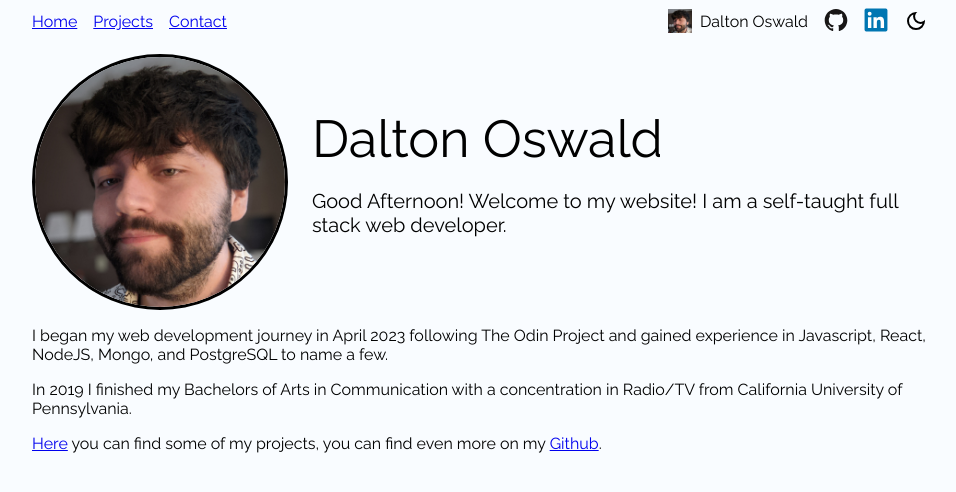
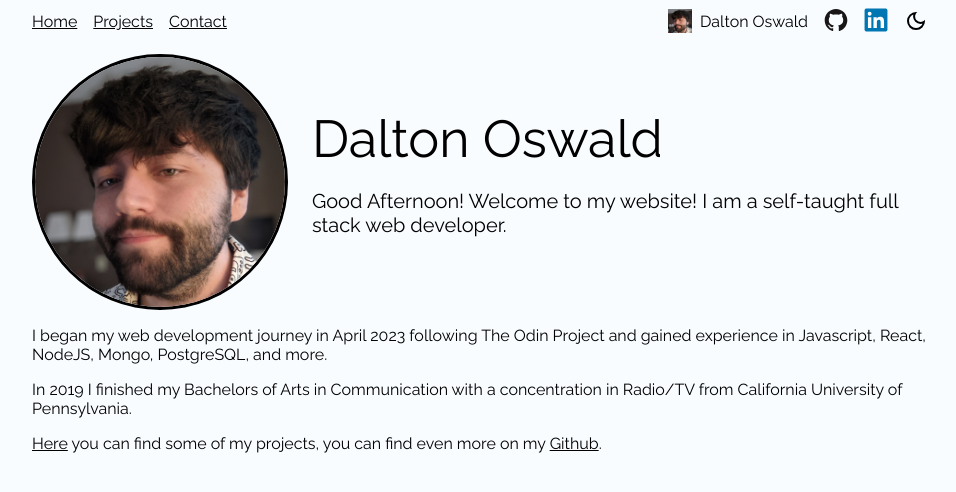
Before and after one commit to daltonoswald/personal-website, a React (Vite) app: page / in a window 1280 px wide. Shown: the top 492 px of the page, without its empty margins (160-1116 px from the left). Built offline with nearby package versions, Linux system fonts and the light colour scheme.

Commit message:
changed darkmode rules to prevent weird transitions

```diff
--- a/src/contact/Contact.jsx
+++ b/src/contact/Contact.jsx
@@ -22,25 +22,25 @@ export default function Contact({ isDark, setIsDark }) {
                     <div className='contact-container'>
                             <a  className='contact-item' href='mailto:daltonoswald@gmail.com'>
                                 <img src={email} className={'contact-icon ' + (isDark ? 'darkmode-icon' : 'lightmode-icon')} />
-                                <p className={'contact-name ' + (isDark ? 'darkmode' : '')}>daltonoswald@gmail.com</p>
+                                <p className={'contact-name ' + (isDark ? 'darkmode-text' : '')}>daltonoswald@gmail.com</p>
                             </a>
                         <div className='contact-item'>
                             <img src={location} className={'contact-icon ' + (isDark ? 'darkmode-icon' : 'lightmode-icon')} />
-                            <p className={'contact-location ' + (isDark ? 'darkmode' : '')}>Pittsburgh, Pennsylvania</p>
+                            <p className={'contact-location ' + (isDark ? 'darkmode-text' : '')}>Pittsburgh, Pennsylvania</p>
                         </div>
                     </div>
                 <div className='link-container'>
                         <a  className='link-item' href='https://www.linkedin.com/in/daltonoswald'>
                             <img src={linkedIn} className='contact-icon' />
-                            <p className={'link-name ' + (isDark ? 'darkmode' : '')}>LinkedIn</p>
+                            <p className={'link-name ' + (isDark ? 'darkmode-text' : '')}>LinkedIn</p>
                         </a>
                         <a className='link-item' href='https://github.com/daltonoswald'>
                             <img src={github} className={'contact-icon ' + (isDark ? 'darkmode-icon' : '')} />
-                            <p className={'link-name ' + (isDark ? 'darkmode' : '')}>Github</p>
+                            <p className={'link-name ' + (isDark ? 'darkmode-text' : '')}>Github</p>
                         </a>
                         <a className='link-item' href='https://bsky.app/profile/daltonoswald.bsky.social'>
-                            <img src={bluesky} className={'contact-icon ' + (isDark ? 'darkmode-icon' : '')} />
-                            <p className={'link-name ' + (isDark ? 'darkmode' : '')}>Bluesky</p>
+                            <img src={bluesky} className='contact-icon ' />
+                            <p className={'link-name ' + (isDark ? 'darkmode-text' : '')}>Bluesky</p>
                         </a>
                 </div>
                 </div>
--- a/src/contact/contact.styles.css
+++ b/src/contact/contact.styles.css
@@ -53,6 +53,11 @@ a:visited.darkmode {
     color: #f2f2f2 !important;
 }
 
+/* .darkmode > .contact-item > img, */
+.darkmode > * {
+    color: #f2f2f2 !important;
+}
+
 @media only screen and (max-width: 600px) {
     .contact-name,
     .link-name,
--- a/src/home/Home.jsx
+++ b/src/home/Home.jsx
@@ -36,9 +36,9 @@ function Home({ isDark, setIsDark }) {
           </div>
         </div>
         <div className='home-hero'>
-          <p>I began my web development journey in April 2023 following The Odin Project and gained experience in Javascript, React, NodeJS, Mongo, and PostgreSQL to name a few.</p>
+          <p>I began my web development journey in April 2023 following The Odin Project and gained experience in Javascript, React, NodeJS, Mongo, PostgreSQL, and more.</p>
           <p>In 2019 I finished my Bachelors of Arts in Communication with a concentration in Radio/TV from California University of Pennsylvania.</p>
-          <p><Link to='/projects' className={(isDark ? 'darkmode' : null)}>Here</Link> you can find some of my projects, you can find even more on my <a href='https://github.com/daltonoswald'  className={(isDark ? 'darkmode' : null)}>Github</a>.</p>
+          <p><Link to='/projects'>Here</Link> you can find some of my projects, you can find even more on my <a href='https://github.com/daltonoswald'>Github</a>.</p>
         </div>
       </div>
     </>
--- a/src/home/home.styles.css
+++ b/src/home/home.styles.css
@@ -27,6 +27,10 @@
     font-size: 20px;
 }
 
+.darkmode > .home-hero > p > a {
+    color: #f2f2f2 !important;
+}
+
 @media only screen and (max-width: 600px) {
     .home-header,
     .home-hero {
--- a/src/main.styles.css
+++ b/src/main.styles.css
@@ -18,10 +18,18 @@ body {
     background-color: #f9fcff;
 }
 
+a {
+    color: inherit;
+}
+
 .darkmode {
     background-color: #1a1a1a;
     color: #f2f2f2 !important;
     transition: .2s ease-in-out;
+}
+
+.darkmode-text {
+    color: #f2f2f2 !important;
 }
 
 .lightmode {
--- a/src/nav/Nav.jsx
+++ b/src/nav/Nav.jsx
@@ -20,9 +20,9 @@ export default function Nav ({ isDark, setIsDark}) {
     return (
         <div className={'nav ' + (isDark ? 'darkmode' : 'lightmode')}>
             <div className='nav-links'>
-                <Link to='/' className={'nav-link ' + (isDark ? 'darkmode' : 'lightmode')}>Home</Link>
-                <Link to='/projects' className={'nav-link ' + (isDark ? 'darkmode' : 'lightmode')}>Projects</Link>
-                <Link to='/contact' className={'nav-link ' + (isDark ? 'darkmode' : 'lightmode')}>Contact</Link>
+                <Link to='/' className={'nav-link ' + (isDark ? 'darkmode-text' : 'lightmode')}>Home</Link>
+                <Link to='/projects' className={'nav-link ' + (isDark ? 'darkmode-text' : 'lightmode')}>Projects</Link>
+                <Link to='/contact' className={'nav-link ' + (isDark ? 'darkmode-text' : 'lightmode')}>Contact</Link>
             </div>
             <div className='nav-title'>
                 <div className='nav-author'>
```
